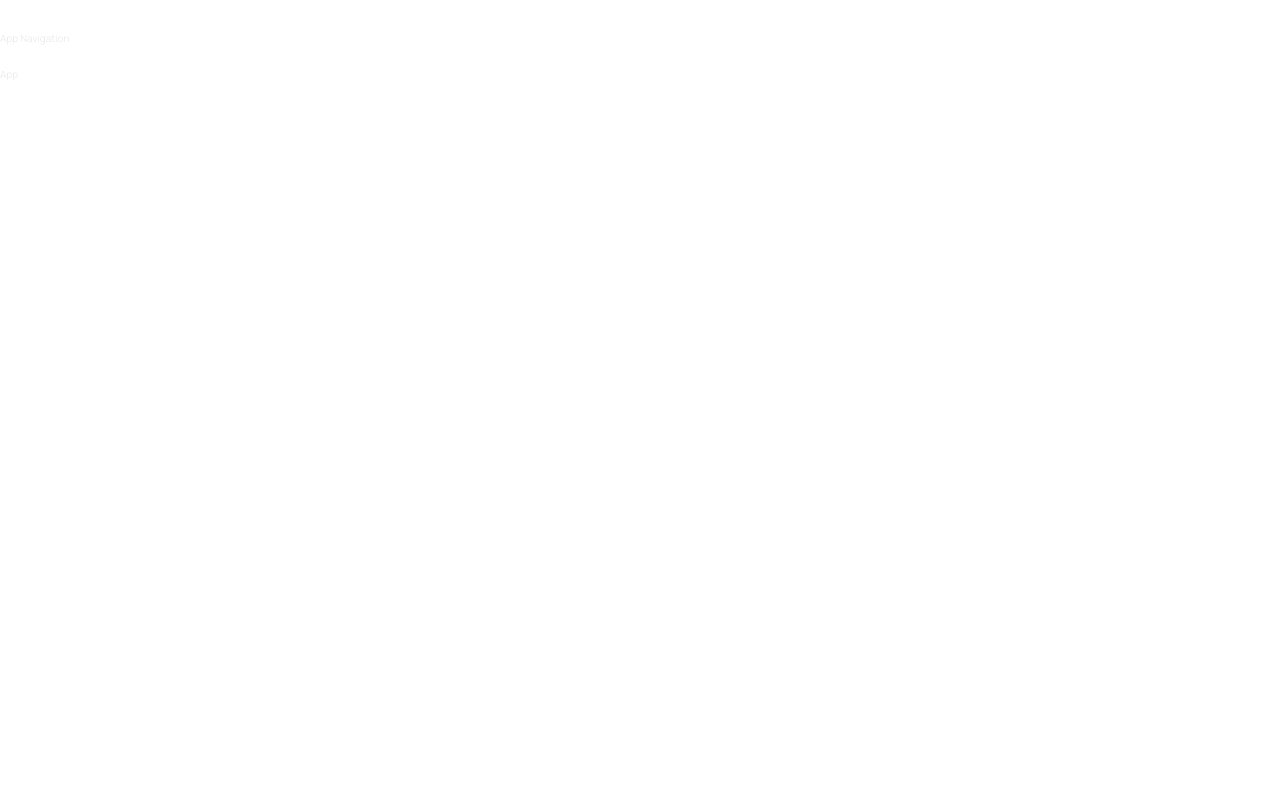
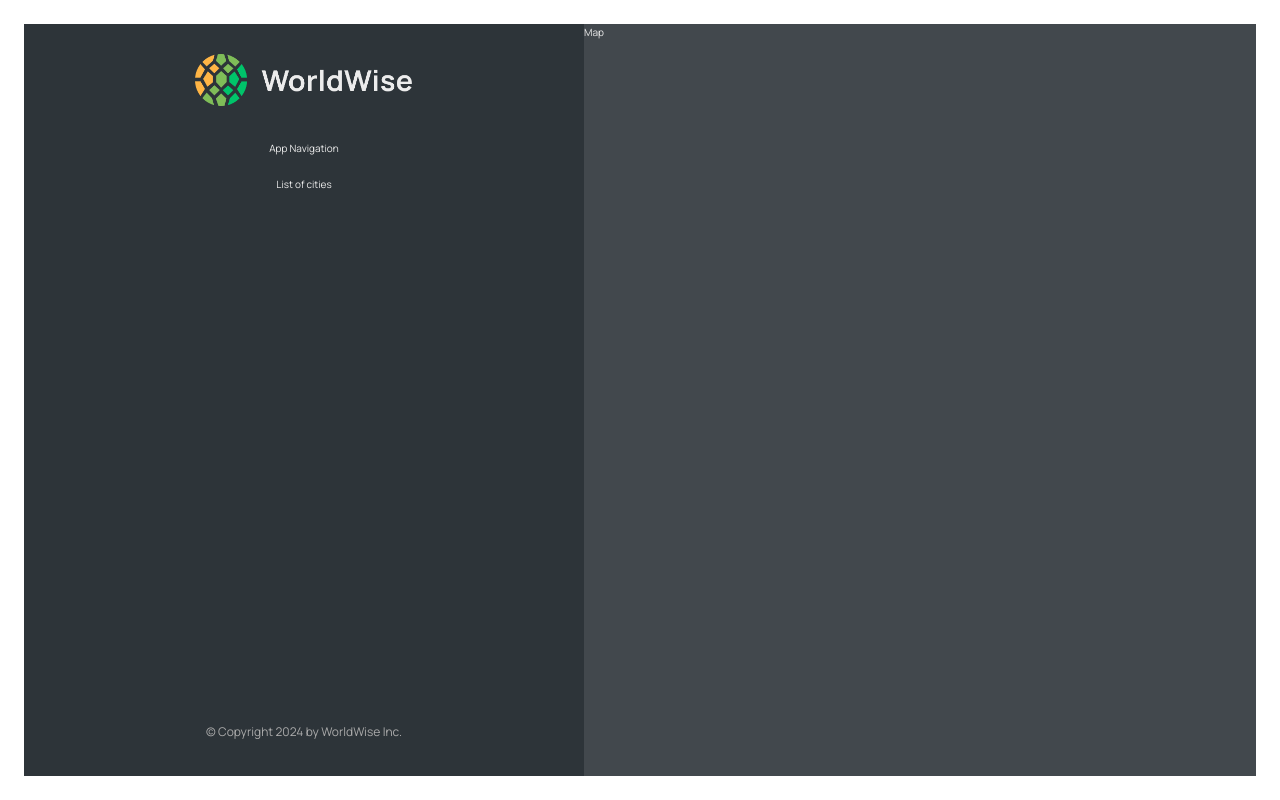
Before and after one commit to enigma-24/react-world-wise, a React (Vite) app: page /app in a window 1280 px wide. Built offline with nearby package versions, Linux system fonts and the light colour scheme.

Commit message:
added code for static app layout

```diff
--- /dev/null
+++ b/src/components/Map.jsx
@@ -0,0 +1,7 @@
+import styles from './Map.module.css';
+
+const Map = () => {
+    return <div className={styles.mapContainer}>Map</div>
+};
+
+export default Map;
--- /dev/null
+++ b/src/components/Sidebar.jsx
@@ -0,0 +1,21 @@
+import AppNav from './AppNav';
+import Logo from './Logo';
+import styles from './Sidebar.module.css';
+
+const Sidebar = () => {
+  return (
+    <div className={styles.sidebar}>
+      <Logo />
+      <AppNav />
+
+      <p>List of cities</p>
+      <footer className={styles.footer}>
+        <p className={styles.copyright}>
+          &copy; Copyright {new Date().getFullYear()} by WorldWise Inc.
+        </p>
+      </footer>
+    </div>
+  );
+};
+
+export default Sidebar;
--- a/src/pages/AppLayout.jsx
+++ b/src/pages/AppLayout.jsx
@@ -1,10 +1,12 @@
-import AppNav from '../components/AppNav';
+import Map from '../components/Map';
+import Sidebar from '../components/Sidebar';
+import styles from './AppLayout.module.css';
 
 const AppLayout = () => {
   return (
-    <div>
-      <AppNav />
-      <p>App</p>
+    <div className={styles.app}>
+      <Sidebar />
+      <Map />
     </div>
   );
 };
```
